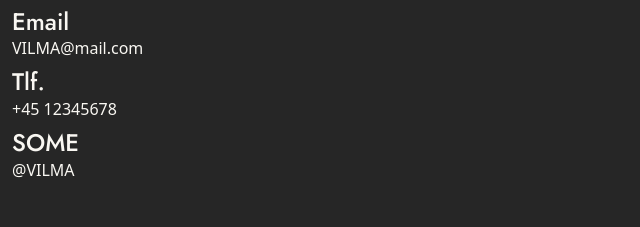
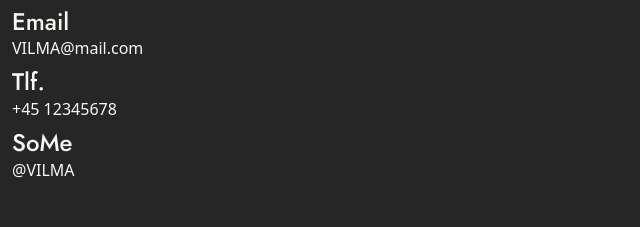
Before and after one commit to Line-WH/vilma_web, a website: page film.html in a window 1280 px wide. Shown: the part 1638-1865 px from the top of the page, 0-640 px from the left. Drawn offline with nearby package versions, Linux system fonts and the light colour scheme; files that its build step writes are made by us from their sources.

Commit message:
Rettelse af mindte stavefejl

```diff
--- a/footer.html
+++ b/footer.html
@@ -13,7 +13,7 @@
                        <a class="text-snow pb-3" href="tel:+45 12345678">+45 12345678</a>
                        <br>
                        <h4 class="text-snow bodytekst mt-2 mb-0">
-                           SOME
+                           SoMe
                        </h4>
                        <p class="text-snow pb-3">@VILMA</p>
                    </div>
```
